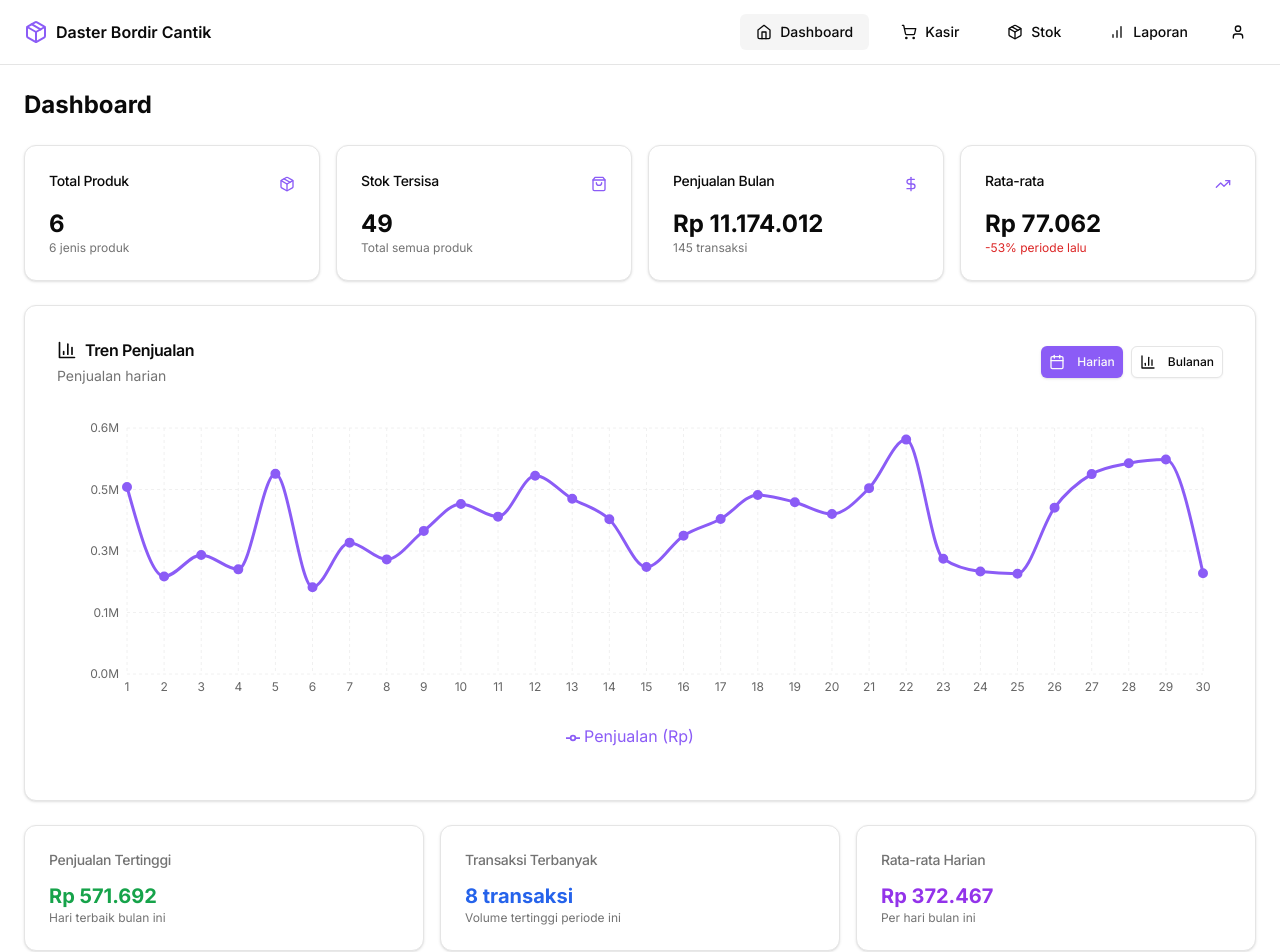
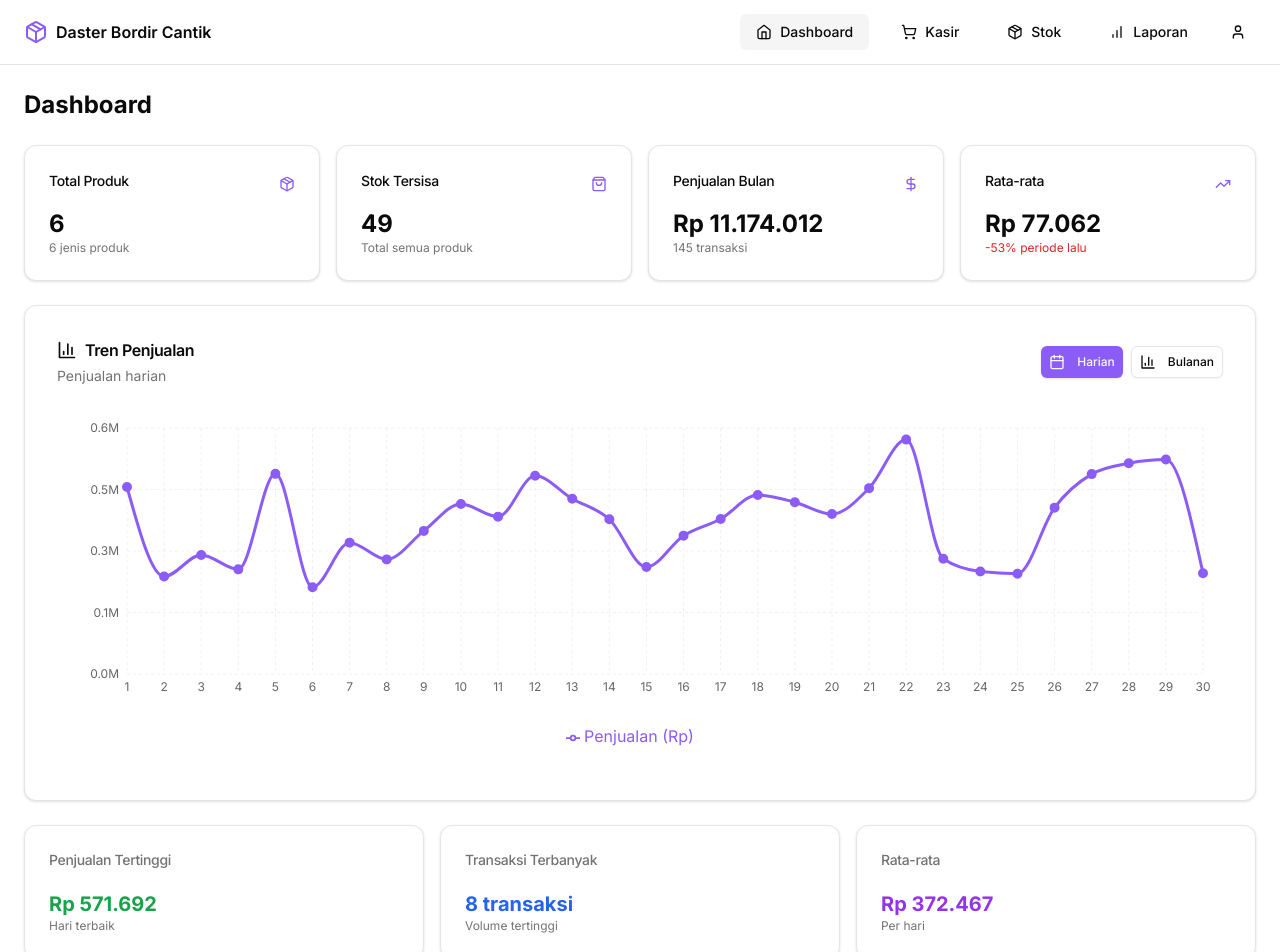
Before and after one commit to ahmdzakiiiy/dbc-point-of-sale, a Next.js app: page /dashboard in a window 1280 px wide. Shown: the top 952 px of the page. Built offline with nearby package versions, Linux system fonts and the light colour scheme; sample sign-in values are in the browser's storage.

Commit message:
fix: enhance styling and layout of quick stats summary in DashboardPage

```diff
--- a/app/dashboard/page.tsx
+++ b/app/dashboard/page.tsx
@@ -339,47 +339,45 @@ export default function DashboardPage() {
               </div>
             )}
           </CardContent>
-        </Card>
-
-        {/* Quick Stats Summary */}
+        </Card>        {/* Quick Stats Summary */}
         {salesData.length > 0 && (
-          <div className="grid gap-4 md:grid-cols-3 mt-6">
-            <Card>
-              <CardHeader className="pb-3">
-                <CardTitle className="text-sm font-medium text-muted-foreground">Penjualan Tertinggi</CardTitle>
+          <div className="grid grid-cols-1 sm:grid-cols-3 gap-3 sm:gap-4 mt-4 sm:mt-6">
+            <Card className="p-2 sm:p-4">
+              <CardHeader className="p-2 pb-1 sm:pb-3">
+                <CardTitle className="text-xs sm:text-sm font-medium text-muted-foreground">Penjualan Tertinggi</CardTitle>
               </CardHeader>
-              <CardContent>
-                <div className="text-xl font-bold text-green-600">
+              <CardContent className="p-2">
+                <div className="text-base sm:text-xl font-bold text-green-600">
                   Rp {Math.max(...salesData.map((d) => d.sales || 0)).toLocaleString("id-ID")}
                 </div>
-                <p className="text-xs text-muted-foreground">
-                  {viewMode === "daily" ? "Hari terbaik bulan ini" : "Bulan terbaik tahun ini"}
+                <p className="text-[10px] sm:text-xs text-muted-foreground">
+                  {viewMode === "daily" ? "Hari terbaik" : "Bulan terbaik"}
                 </p>
               </CardContent>
             </Card>
 
-            <Card>
-              <CardHeader className="pb-3">
-                <CardTitle className="text-sm font-medium text-muted-foreground">Transaksi Terbanyak</CardTitle>
+            <Card className="p-2 sm:p-4">
+              <CardHeader className="p-2 pb-1 sm:pb-3">
+                <CardTitle className="text-xs sm:text-sm font-medium text-muted-foreground">Transaksi Terbanyak</CardTitle>
               </CardHeader>
-              <CardContent>
-                <div className="text-xl font-bold text-blue-600">
+              <CardContent className="p-2">
+                <div className="text-base sm:text-xl font-bold text-blue-600">
                   {Math.max(...salesData.map((d) => d.transactions || 0))} transaksi
                 </div>
-                <p className="text-xs text-muted-foreground">Volume tertinggi periode ini</p>
+                <p className="text-[10px] sm:text-xs text-muted-foreground">Volume tertinggi</p>
               </CardContent>
             </Card>
 
-            <Card>
-              <CardHeader className="pb-3">
-                <CardTitle className="text-sm font-medium text-muted-foreground">Rata-rata Harian</CardTitle>
+            <Card className="p-2 sm:p-4">
+              <CardHeader className="p-2 pb-1 sm:pb-3">
+                <CardTitle className="text-xs sm:text-sm font-medium text-muted-foreground">Rata-rata</CardTitle>
               </CardHeader>
-              <CardContent>
-                <div className="text-xl font-bold text-purple-600">
+              <CardContent className="p-2">
+                <div className="text-base sm:text-xl font-bold text-purple-600">
                   Rp {Math.round(totalSales / salesData.length).toLocaleString("id-ID")}
                 </div>
-                <p className="text-xs text-muted-foreground">
-                  {viewMode === "daily" ? "Per hari bulan ini" : "Per bulan tahun ini"}
+                <p className="text-[10px] sm:text-xs text-muted-foreground">
+                  {viewMode === "daily" ? "Per hari" : "Per bulan"}
                 </p>
               </CardContent>
             </Card>
```
